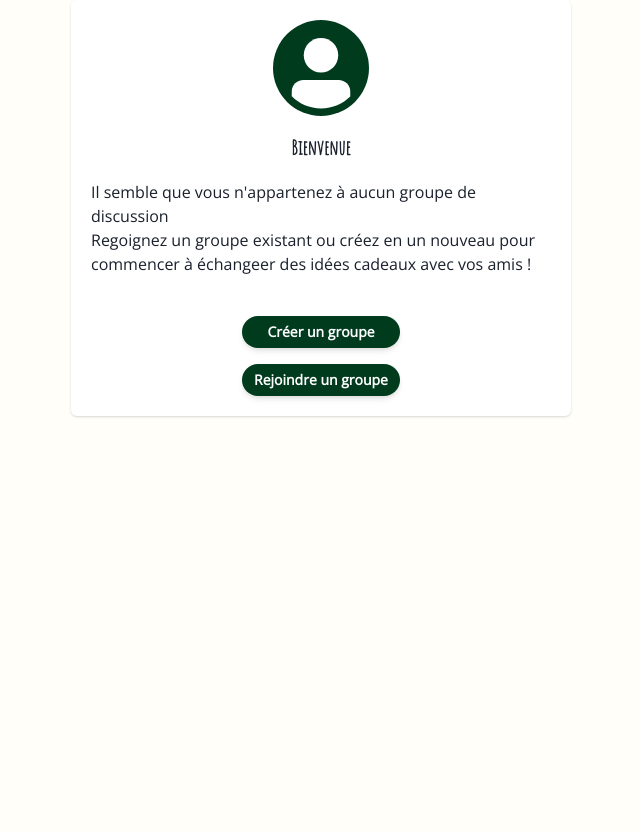
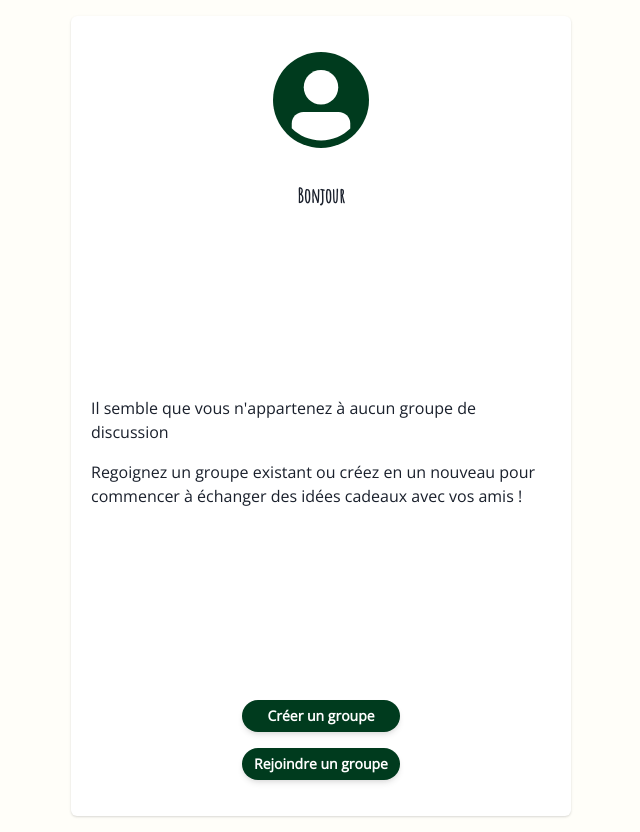
Before and after one commit to WildCodeSchool/2023-11-wns-bleu-g2-christmas-gifts-planner, a Next.js app in the folder frontend/: page /dashboard in a window 1280 px wide. Shown: the whole page, without its empty margins (319-959 px from the left). Before the commit the page ends 800 px from the top, so only its background shows below. Built offline with nearby package versions, Linux system fonts and the light colour scheme.

Commit message:
uptade to GetProfile.gql

```diff
--- /dev/null
+++ b/frontend/src/components/dashboard/DashboardWithGroup.tsx
@@ -0,0 +1,6 @@
+import { Text } from "@chakra-ui/react";
+import React from "react";
+
+export default function DashboardWhithGroup() {
+  return <Text>Vous appartenez au groupe de discussion suivant :</Text>;
+}
--- a/frontend/src/components/dashboard/DashbordWithoutGroup.tsx
+++ b/frontend/src/components/dashboard/DashboardWithoutGroup.tsx
@@ -1,15 +1,15 @@
-import { CardBody, Text } from "@chakra-ui/react";
+import { Card, CardBody, Text } from "@chakra-ui/react";
 import React from "react";
 
 export default function DashboardWhithoutGroup() {
   return (
-    <CardBody>
+    <CardBody alignContent="center" w={{ base: "70%", md: "100%" }} gap="1rem">
       <Text>
         Il semble que vous n&apos;appartenez à aucun groupe de discussion
       </Text>
-      <Text>
+      <Text marginTop="1rem">
         Regoignez un groupe existant ou créez en un nouveau pour commencer à
-        échangeer des idées cadeaux avec vos amis !
+        échanger des idées cadeaux avec vos amis !
       </Text>
     </CardBody>
   );
--- a/frontend/src/graphql/generated/schema.ts
+++ b/frontend/src/graphql/generated/schema.ts
@@ -13,6 +13,13 @@ export type Scalars = {
   Boolean: boolean;
   Int: number;
   Float: number;
+};
+
+export type Group = {
+  __typename?: 'Group';
+  id: Scalars['Int'];
+  name: Scalars['String'];
+  owner: User;
 };
 
 export type LoginInputType = {
@@ -47,6 +54,7 @@ export type NewUserInputType = {
 
 export type Query = {
   __typename?: 'Query';
+  groups: Array<Group>;
   profile: User;
   users: Array<User>;
 };
@@ -55,6 +63,7 @@ export type User = {
   __typename?: 'User';
   email: Scalars['String'];
   firstName: Scalars['String'];
+  groups?: Maybe<Array<Group>>;
   id: Scalars['ID'];
   lastName: Scalars['String'];
   role: Scalars['String'];
@@ -77,7 +86,7 @@ export type SignupMutation = { __typename?: 'Mutation', createUser: { __typename
 export type ProfileQueryVariables = Exact<{ [key: string]: never; }>;
 
 
-export type ProfileQuery = { __typename?: 'Query', profile: { __typename?: 'User', id: string, firstName: string, lastName: string, email: string, role: string } };
+export type ProfileQuery = { __typename?: 'Query', profile: { __typename?: 'User', id: string, firstName: string, lastName: string, email: string, role: string, groups?: Array<{ __typename?: 'Group', id: number, name: string, owner: { __typename?: 'User', id: string } }> | null } };
 
 export type UsersQueryVariables = Exact<{ [key: string]: never; }>;
 
@@ -160,6 +169,13 @@ export const ProfileDocument = gql`
     lastName
     email
     role
+    groups {
+      id
+      name
+      owner {
+        id
+      }
+    }
   }
 }
     `;
--- a/frontend/src/pages/dashboard.tsx
+++ b/frontend/src/pages/dashboard.tsx
@@ -8,17 +8,27 @@ import {
   Heading,
 } from "@chakra-ui/react";
 import React from "react";
-import DashboardWhithoutGroup from "@/components/dashboard/DashbordWithoutGroup";
-import { useProfileQuery } from "@/graphql/generated/schema";
+import DashboardWhithoutGroup from "@/components/dashboard/DashboardWithoutGroup";
+import { useProfileQuery, useUsersQuery } from "@/graphql/generated/schema";
+import DashboardWhithGroup from "@/components/dashboard/DashboardWithGroup";
 
 export default function Dashboard() {
-  const { data: currentUser, client } = useProfileQuery({
+  const { data: currentUser } = useProfileQuery({
     errorPolicy: "ignore",
   });
   console.log(currentUser);
+  const { data: users } = useUsersQuery();
+  console.log(users);
   return (
     <>
-      <Card align="center" width={{ base: "95%", md: "500px" }} m="auto">
+      <Card
+        align="center"
+        width={{ base: "95%", md: "500px" }}
+        m="auto"
+        h="100dvh"
+        paddingBlock="1rem"
+        marginBlock="1rem"
+      >
         {/* <Avatar
           size="xl"
           name="firstname lastname"
@@ -28,8 +38,16 @@ export default function Dashboard() {
         <CardHeader>
           <Avatar size="xl" bg="#003B1E" />
         </CardHeader>
-        <Heading size="md">Bienvenue</Heading>
-        <DashboardWhithoutGroup />
+        <Heading size="md" marginBlock="1rem">
+          Bonjour {currentUser?.profile.firstName}
+        </Heading>
+        {currentUser &&
+        currentUser?.profile.groups &&
+        currentUser.profile.groups.length > 0 ? (
+          <DashboardWhithGroup />
+        ) : (
+          <DashboardWhithoutGroup />
+        )}
         <CardFooter>
           <Flex direction="column" gap="1rem">
             <Button variant="greenButton">Créer un groupe</Button>
```
Also changed, not shown: frontend/src/graphql/user/queries/GetProfile.gql (+7 -0 lines).
